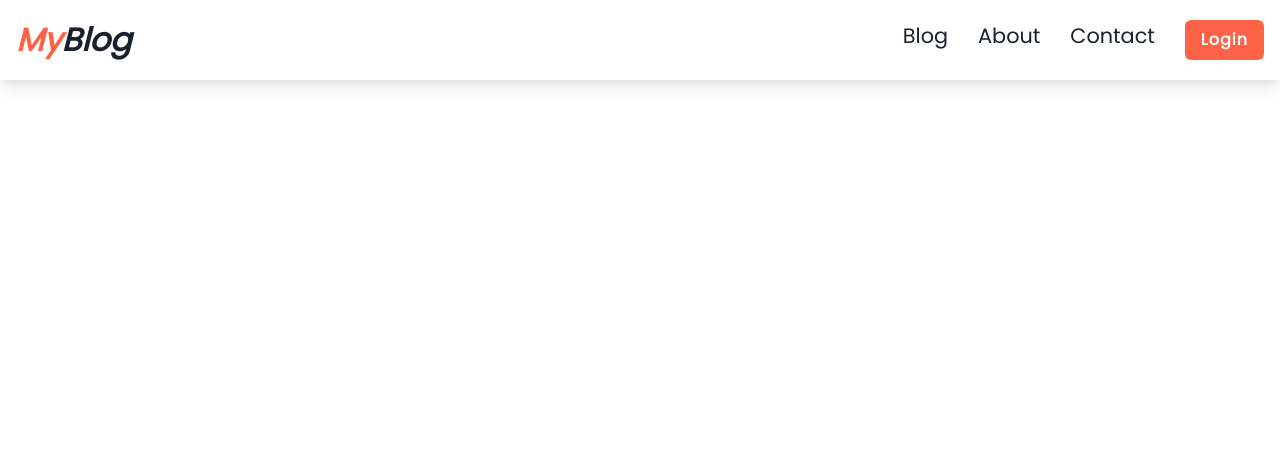
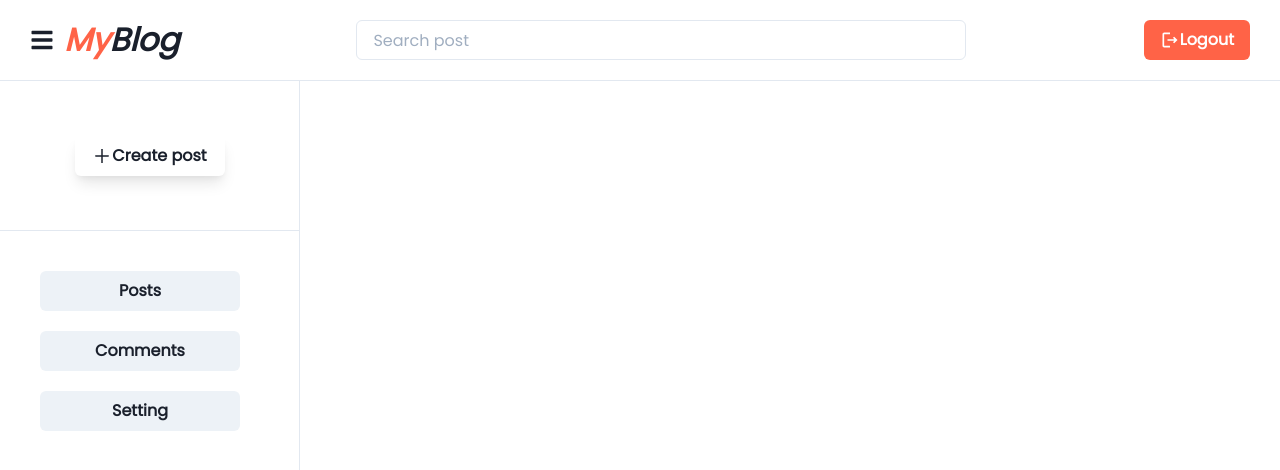
Before and after one commit to arshad-qadri/blog-nodejs-mongodb, a React (Create React App) app in the folder client/: page /admin in a window 1280 px wide. Shown: the top 470 px of the page. Built offline with nearby package versions, Linux system fonts and the light colour scheme.

Commit message:
created admin file

```diff
--- a/client/src/App.js
+++ b/client/src/App.js
@@ -3,17 +3,20 @@ import { Switch, Route } from "react-router-dom";
 import Home from "./components/Home";
 import About from "./components/About";
 import Contact from "./components/Contact";
-import Navbar from "./components/Navbar";
+// import Navbar from "./components/Navbar";
 import CreateBlog from "./components/CreateBlog";
+import Admin from "./admin/Admin";
 
 function App() {
   return (
     <>
-      <Navbar />
+      {/* <Navbar /> */}
       <Switch>
         <Route exact path="/" component={Home} />
         <Route exact path="/about" component={About} />
         <Route exact path="/contact" component={Contact} />
+        <Route exact path="/admin" component={Admin} />
+
         <Route exact path="/create-blog" component={CreateBlog} />
       </Switch>
     </>
--- /dev/null
+++ b/client/src/admin/Admin.js
@@ -0,0 +1,97 @@
+import { Button } from "@chakra-ui/button";
+import { FormControl } from "@chakra-ui/form-control";
+import { Input } from "@chakra-ui/input";
+import { Box, Heading } from "@chakra-ui/layout";
+import { MdOutlineLogout } from "react-icons/md";
+import { AiOutlinePlus } from "react-icons/ai";
+import { FaBars } from "react-icons/fa";
+import { Link, Switch, Route, BrowserRouter } from "react-router-dom";
+import CreateBlog from "../components/CreateBlog";
+
+const Admin = () => {
+  return (
+    <>
+      <Box
+        bg="#fff"
+        display="flex"
+        justifyContent="space-between"
+        alignItems="center"
+        padding="20px 30px"
+        gridGap="30px"
+        borderBottom="1px"
+        borderColor="gray.200"
+      >
+        <Heading
+          as="h6"
+          fontSize="2rem"
+          fontStyle="italic"
+          display="flex"
+          alignItems="center"
+        >
+          <FaBars fontSize="1.5rem" style={{ marginRight: "10px" }} />
+          <span style={{ color: "tomato" }}>My</span>
+          <span>Blog</span>
+        </Heading>
+        <FormControl w="50%">
+          <Input type="text" placeholder="Search post" mx="auto" />
+        </FormControl>
+        <Button bg="tomato" color="#fff" colorScheme="tomato">
+          <MdOutlineLogout style={{ fontSize: "20px", fontWeight: "bold" }} />
+          Logout
+        </Button>
+      </Box>
+      <Box display="grid" gridTemplateColumns="300px auto">
+        <Box borderRight="1px" borderColor="gray.200" minH="87.1vh">
+          <Box
+            w="100%"
+            h="150px"
+            // bg="tomato"
+            display="flex"
+            justifyContent="center"
+            alignItems="center"
+            borderBottom="1px"
+            borderColor="gray.200"
+          >
+            <Link to="/create-blog">
+              <Button w="150px" shadow="lg" bg="#fff">
+                <AiOutlinePlus fontSize="20px" />
+                Create post
+              </Button>
+            </Link>
+          </Box>
+          <Box w="100%" padding="40px">
+            <Link>
+              <Button w="200px" mb="20px">
+                Posts
+              </Button>
+            </Link>
+            <br />
+            <Link>
+              <Button w="200px" mb="20px">
+                Comments
+              </Button>
+            </Link>
+            <br />
+            <Link>
+              <Button w="200px" mb="20px">
+                Setting
+              </Button>
+            </Link>
+          </Box>
+        </Box>
+
+        {/* ========== right side ========== */}
+        <Box minH="80vh">
+          {/* <BrowserRouter>
+            <Switch>
+              <Route exact path="/create-post" component={CreateBlog} />
+            </Switch>
+          </BrowserRouter> */}
+          {/* <CreateBlog /> */}
+        </Box>
+      </Box>
+    </>
+  );
+};
+
+export default Admin;
--- a/client/src/components/About.jsx
+++ b/client/src/components/About.jsx
@@ -1,8 +1,10 @@
 import React from "react";
+import Navbar from "./Navbar";
 
 const About = () => {
   return (
     <div>
+      <Navbar />
       <h1>About</h1>
     </div>
   );
--- a/client/src/components/Contact.jsx
+++ b/client/src/components/Contact.jsx
@@ -1,8 +1,10 @@
 import React from "react";
+import Navbar from "./Navbar";
 
 const Contact = () => {
   return (
     <div>
+      <Navbar />
       <h1>Contact</h1>
     </div>
   );
--- a/client/src/components/CreateBlog.jsx
+++ b/client/src/components/CreateBlog.jsx
@@ -5,25 +5,44 @@ import { Textarea } from "@chakra-ui/textarea";
 import React, { useState } from "react";
 import { CKEditor } from "@ckeditor/ckeditor5-react";
 import ClassicEditor from "@ckeditor/ckeditor5-build-classic";
+import { Button } from "@chakra-ui/button";
+import { IoSendSharp } from "react-icons/io5";
 
 const CreateBlog = () => {
   const [val, setVal] = useState("");
   return (
     <>
-      <Box bg="gray.100">
+      <Box>
         <Container
           bg="white"
           maxW="container.xl"
           p={{ lg: "40px", md: "40px", sm: "20px" }}
         >
-          <Box textAlign="center">Create blog</Box>
+          <Button
+            float="right"
+            bg="tomato"
+            colorScheme="tomato"
+            color="white"
+            mb="10px"
+          >
+            Publish&nbsp;
+            <IoSendSharp />
+          </Button>
           <FormControl>
-            <Input type="text" placeholder="Title here" />
+            <Input
+              type="text"
+              placeholder="Title here..."
+              mb="20px"
+              border="0"
+              borderBottom="1px solid gray"
+              borderRadius="0"
+              borderColor="gray.200"
+            />
             <CKEditor
-              style={{ padding: "20px" }}
               editor={ClassicEditor}
               data={val}
               onChange={(e, editor) => setVal(editor.getData())}
+              style={{ heigh: "500px" }}
             />
           </FormControl>
         </Container>
--- a/client/src/components/Home.jsx
+++ b/client/src/components/Home.jsx
@@ -8,11 +8,13 @@ import {
   Input,
 } from "@chakra-ui/react";
 import React from "react";
+import Navbar from "./Navbar";
 
 const Home = () => {
   // console.log(history);
   return (
     <>
+      <Navbar />
       <Box bg="gray.100">
         <Container
           bg="white"
@@ -28,6 +30,7 @@ const Home = () => {
                 h="70px"
                 fontSize="1.1rem"
                 focusBorderColor="tomato"
+                color="tomato"
               />
             </FormControl>
             <Box paddingTop="40px">
```
